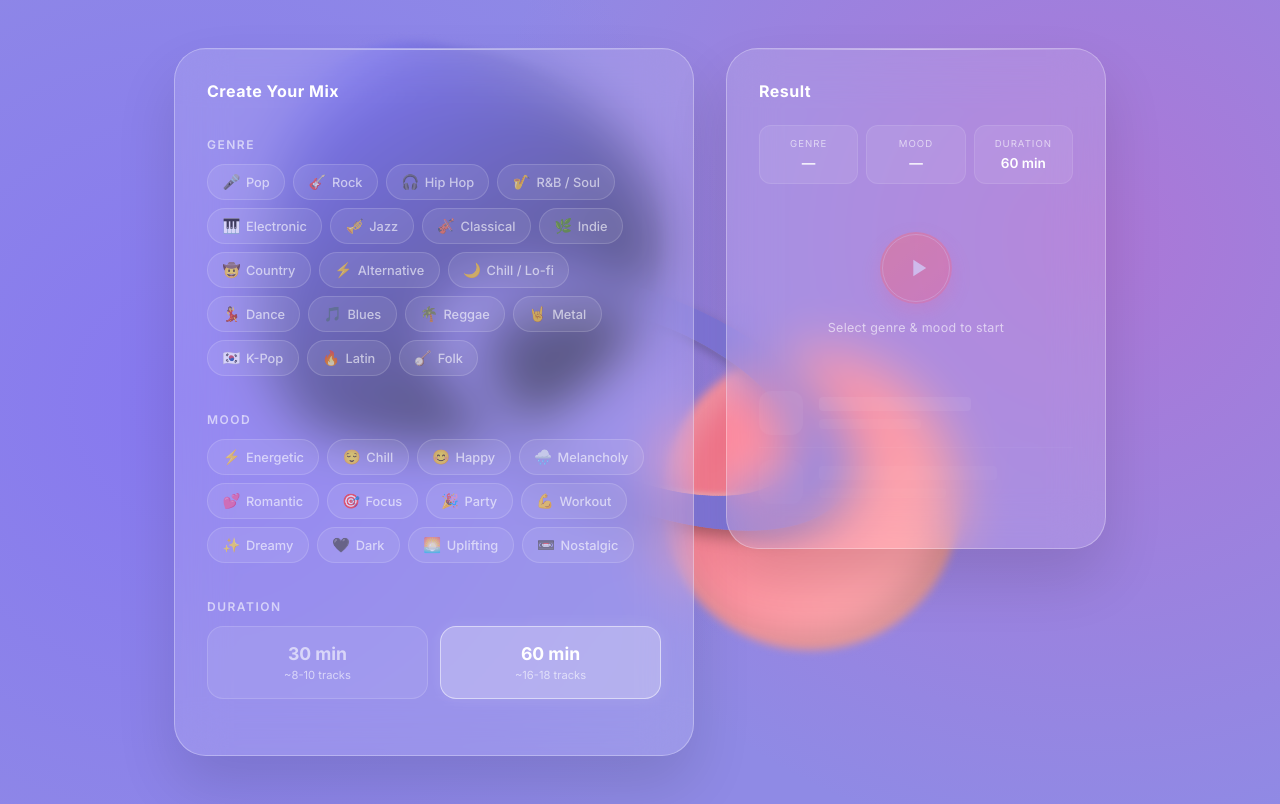
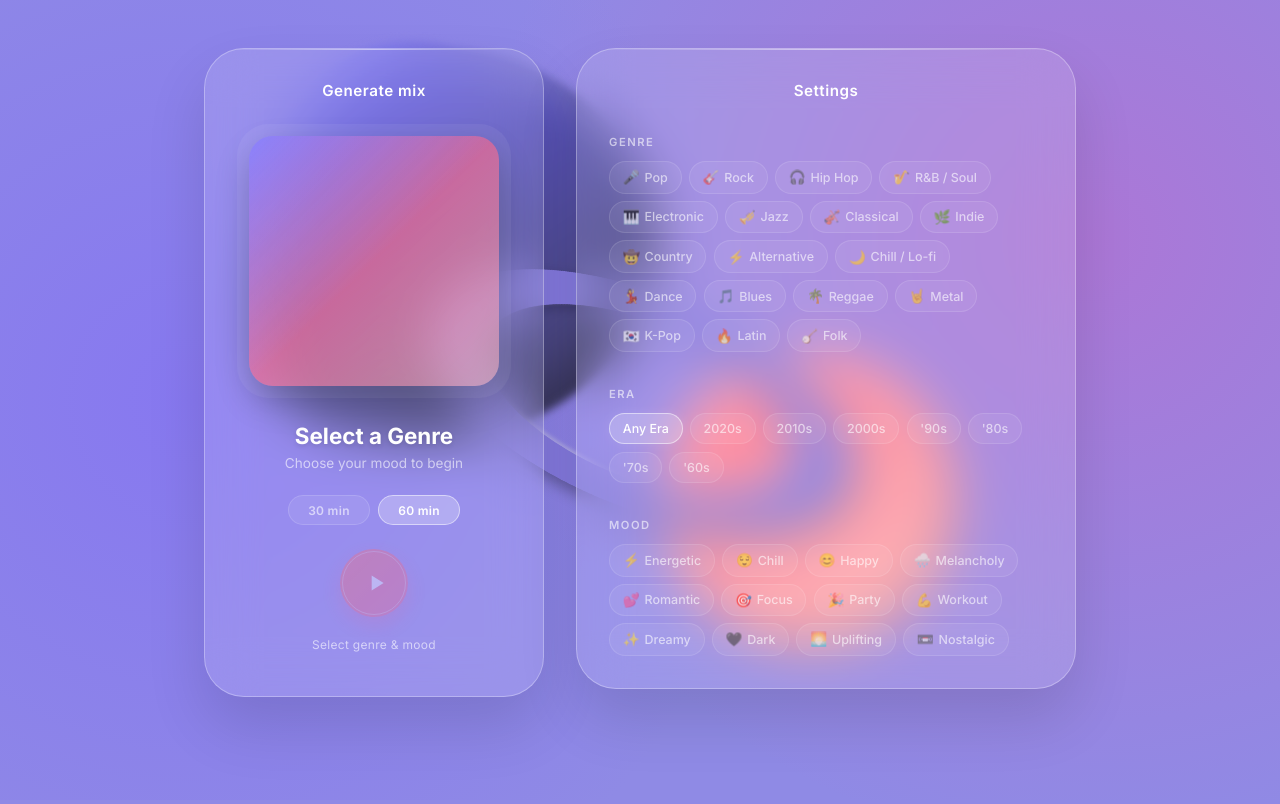
Before and after one commit to raynya1212/music-playlist-generator, a Next.js app: page / in a window 1280 px wide. Built offline with nearby package versions, Linux system fonts and the light colour scheme.

Commit message:
feat: restore music player UI with genre/mood/era/duration selection

```diff
--- a/app/api/generate/route.ts
+++ b/app/api/generate/route.ts
@@ -8,7 +8,7 @@ const ai = new GoogleGenAI({ apiKey: process.env.GEMINI_API_KEY });
 export async function POST(req: Request) {
   try {
     const body = await req.json();
-    const { genre, mood, duration } = body;
+    const { genre, mood, duration, era } = body;
 
     if (!genre || !mood || !duration) {
       return NextResponse.json({ error: "Genre, mood, and duration are required." }, { status: 400 });
@@ -16,6 +16,10 @@ export async function POST(req: Request) {
 
     const trackCount = duration === "30" ? "8-10" : "16-18";
     const durationLabel = duration === "30" ? "30-minute" : "1-hour";
+
+    const eraInstruction = era && era !== "any"
+      ? `- All tracks should be from the ${era} era/decade.`
+      : `- Include tracks from any era, but lean towards newer releases.`;
 
     // 1. Generate Playlist with Gemini
     const prompt = `
@@ -26,8 +30,8 @@ export async function POST(req: Request) {
 
       Requirements:
       - All tracks must fit the specified genre and mood.
+      ${eraInstruction}
       - Include a diverse mix of well-known hits and hidden gems within that genre.
-      - Focus primarily on new releases and recent tracks, but include a few timeless favorites if they match the mood.
       - Avoid repeating the same artists. Maximize variety.
       - Make the playlist flow naturally — consider energy levels and transitions between tracks.
 
--- a/app/globals.css
+++ b/app/globals.css
@@ -106,7 +106,7 @@ body {
   backdrop-filter: blur(25px);
   -webkit-backdrop-filter: blur(25px);
   border: 1px solid var(--glass-border);
-  border-radius: 2rem;
+  border-radius: 2.5rem;
   padding: 2rem;
   box-shadow: var(--glass-shadow);
   display: flex;
@@ -122,183 +122,153 @@ body {
   background: linear-gradient(90deg, rgba(255,255,255,0) 0%, rgba(255,255,255,0.5) 50%, rgba(255,255,255,0) 100%);
 }
 
-.options-panel {
-  width: 520px;
-  flex-shrink: 0;
-}
-
-.result-panel {
-  width: 380px;
+/* Player panel (left) */
+.player-panel {
+  width: 340px;
   flex-shrink: 0;
   position: sticky;
   top: 3rem;
 }
 
-/* Header inside panels */
+/* List panel (right) */
+.list-panel {
+  width: 500px;
+  flex-shrink: 0;
+}
+
+/* Header */
 .panel-header {
   display: flex;
-  justify-content: space-between;
+  justify-content: center;
   align-items: center;
   margin-bottom: 1.5rem;
 }
 
 .header-title {
-  font-size: 1rem;
-  font-weight: 700;
+  font-size: 0.95rem;
+  font-weight: 600;
   letter-spacing: 0.5px;
 }
 
-/* Sections */
-.section {
+/* Album Art */
+.album-art-container {
+  width: 100%;
+  aspect-ratio: 1;
+  border-radius: 2rem;
+  margin-bottom: 1.5rem;
+  position: relative;
+  background: rgba(255,255,255,0.06);
+  padding: 0.75rem;
+}
+
+.album-art {
+  width: 100%;
+  height: 100%;
+  border-radius: 1.5rem;
+  background:
+    linear-gradient(135deg, rgba(108, 99, 255, 0.8) 0%, rgba(255, 101, 132, 0.6) 50%, rgba(255, 184, 184, 0.5) 100%);
+  box-shadow: 0 15px 35px rgba(0,0,0,0.2);
+  position: relative;
+  overflow: hidden;
+  display: flex;
+  justify-content: center;
+  align-items: center;
+}
+
+.album-art::after {
+  content: '';
+  position: absolute;
+  top: 0; left: 0; right: 0; bottom: 0;
+  background: linear-gradient(135deg, rgba(255,255,255,0.15) 0%, transparent 50%);
+  pointer-events: none;
+}
+
+.album-overlay {
+  position: relative;
+  z-index: 2;
+  display: flex;
+  justify-content: center;
+  align-items: center;
+}
+
+.album-genre-icon {
+  font-size: 5rem;
+  filter: drop-shadow(0 4px 12px rgba(0,0,0,0.3));
+  animation: pulse-icon 3s ease-in-out infinite;
+}
+
+@keyframes pulse-icon {
+  0%, 100% { transform: scale(1); }
+  50% { transform: scale(1.08); }
+}
+
+/* Track Info */
+.track-info {
+  text-align: center;
   margin-bottom: 1.5rem;
 }
 
-.section-title {
-  font-size: 0.75rem;
-  text-transform: uppercase;
-  letter-spacing: 1.5px;
-  color: var(--text-secondary);
-  margin-bottom: 0.75rem;
-  font-weight: 600;
+.track-title {
+  font-size: 1.4rem;
+  font-weight: 700;
+  margin: 0 0 0.4rem 0;
+  text-shadow: 0 2px 4px rgba(0,0,0,0.1);
 }
 
-/* Chip Grid */
-.chip-grid {
-  display: flex;
-  flex-wrap: wrap;
-  gap: 0.5rem;
+.track-artist {
+  font-size: 0.85rem;
+  color: var(--text-secondary);
+  margin: 0;
 }
 
-.chip {
-  display: inline-flex;
-  align-items: center;
-  gap: 0.35rem;
-  padding: 0.5rem 0.9rem;
+/* Duration bar */
+.duration-bar {
+  display: flex;
+  justify-content: center;
+  gap: 0.5rem;
+  margin-bottom: 1.5rem;
+}
+
+.duration-pill {
+  padding: 0.4rem 1.2rem;
   border-radius: 999px;
-  border: 1px solid rgba(255, 255, 255, 0.15);
-  background: rgba(255, 255, 255, 0.08);
+  border: 1px solid rgba(255,255,255,0.15);
+  background: rgba(255,255,255,0.08);
   color: var(--text-secondary);
-  font-size: 0.8rem;
-  font-weight: 500;
+  font-size: 0.75rem;
+  font-weight: 600;
   cursor: pointer;
   transition: all 0.25s ease;
   font-family: var(--font-main);
+  letter-spacing: 0.3px;
 }
 
-.chip:hover {
-  background: rgba(255, 255, 255, 0.18);
-  color: var(--text-primary);
-  border-color: rgba(255, 255, 255, 0.3);
+.duration-pill:hover {
+  background: rgba(255,255,255,0.15);
 }
 
-.chip-active {
-  background: rgba(255, 255, 255, 0.25) !important;
+.duration-pill-active {
+  background: rgba(255,255,255,0.25) !important;
   color: var(--text-primary) !important;
-  border-color: rgba(255, 255, 255, 0.5) !important;
-  box-shadow: 0 0 15px rgba(255, 255, 255, 0.1);
+  border-color: rgba(255,255,255,0.5) !important;
 }
 
-.chip:disabled {
+.duration-pill:disabled {
   opacity: 0.5;
   cursor: not-allowed;
 }
 
-.chip-icon {
-  font-size: 0.9rem;
+/* Controls */
+.controls {
+  display: flex;
+  justify-content: center;
+  align-items: center;
+  margin-bottom: 0.5rem;
 }
 
-/* Duration Toggle */
-.duration-toggle {
-  display: flex;
-  gap: 0.75rem;
-}
-
-.duration-btn {
-  flex: 1;
-  padding: 1rem;
-  border-radius: 1rem;
-  border: 1px solid rgba(255, 255, 255, 0.15);
-  background: rgba(255, 255, 255, 0.08);
-  color: var(--text-secondary);
-  cursor: pointer;
-  transition: all 0.25s ease;
-  text-align: center;
-  font-family: var(--font-main);
-}
-
-.duration-btn:hover {
-  background: rgba(255, 255, 255, 0.15);
-  border-color: rgba(255, 255, 255, 0.3);
-}
-
-.duration-active {
-  background: rgba(255, 255, 255, 0.25) !important;
-  border-color: rgba(255, 255, 255, 0.5) !important;
-  color: var(--text-primary) !important;
-  box-shadow: 0 0 15px rgba(255, 255, 255, 0.1);
-}
-
-.duration-btn:disabled {
-  opacity: 0.5;
-  cursor: not-allowed;
-}
-
-.duration-label {
-  display: block;
-  font-size: 1.1rem;
-  font-weight: 700;
-  color: inherit;
-}
-
-.duration-desc {
-  display: block;
-  font-size: 0.7rem;
-  color: var(--text-secondary);
-  margin-top: 0.25rem;
-}
-
-/* Selection Summary */
-.selection-summary {
-  display: flex;
-  gap: 0.5rem;
-  margin-bottom: 1.5rem;
-}
-
-.summary-item {
-  flex: 1;
-  padding: 0.75rem;
-  background: rgba(255, 255, 255, 0.08);
-  border-radius: 0.75rem;
-  text-align: center;
-  border: 1px solid rgba(255,255,255,0.1);
-}
-
-.summary-label {
-  display: block;
-  font-size: 0.6rem;
-  text-transform: uppercase;
-  letter-spacing: 1px;
-  color: var(--text-secondary);
-  margin-bottom: 0.35rem;
-}
-
-.summary-value {
-  display: block;
-  font-size: 0.85rem;
-  font-weight: 600;
-}
-
-/* Generate Area */
-.generate-area {
-  display: flex;
-  flex-direction: column;
-  align-items: center;
-  margin: 1.5rem 0;
-}
-
-.generate-btn {
-  width: 72px;
-  height: 72px;
+.play-btn {
+  width: 68px;
+  height: 68px;
   border-radius: 50%;
   background: var(--accent-gradient);
   border: none;
@@ -312,7 +282,7 @@ body {
   position: relative;
 }
 
-.generate-btn::before {
+.play-btn::before {
   content: '';
   position: absolute;
   top: 2px; left: 2px; right: 2px; bottom: 2px;
@@ -320,72 +290,112 @@ body {
   border: 1px solid rgba(255,255,255,0.4);
 }
 
-.generate-btn:hover:not(:disabled) {
+.play-btn:hover:not(:disabled) {
   transform: scale(1.08);
   box-shadow: 0 12px 30px rgba(240, 98, 146, 0.6);
 }
 
-.generate-btn:disabled {
-  opacity: 0.4;
+.play-btn:disabled {
+  opacity: 0.35;
   cursor: not-allowed;
   transform: none;
 }
 
-.generate-btn svg {
+.play-btn svg {
+  width: 26px;
+  height: 26px;
+  fill: currentColor;
   margin-left: 4px;
 }
 
-.generate-btn.loading svg {
+.play-btn.loading svg {
   margin-left: 0;
 }
 
 .generate-hint {
   text-align: center;
   color: var(--text-secondary);
-  font-size: 0.78rem;
-  margin-top: 1rem;
+  font-size: 0.75rem;
+  margin-top: 0.75rem;
   letter-spacing: 0.3px;
 }
 
 /* Error */
 .error-msg {
   color: #ffb8b8;
-  font-size: 0.82rem;
+  font-size: 0.8rem;
   text-align: center;
   background: rgba(255, 100, 100, 0.12);
-  padding: 0.75rem;
+  padding: 0.6rem;
   border-radius: 0.75rem;
   border: 1px solid rgba(255, 100, 100, 0.2);
-  margin-bottom: 1rem;
+  margin-top: 1rem;
 }
 
-/* Reset Button */
-.reset-btn {
-  display: block;
-  width: 100%;
-  padding: 0.75rem;
-  margin-top: 1rem;
+/* Sections */
+.section {
+  margin-bottom: 1.5rem;
+}
+
+.section:last-child {
+  margin-bottom: 0;
+}
+
+.section-title {
+  font-size: 0.7rem;
+  text-transform: uppercase;
+  letter-spacing: 1.5px;
+  color: var(--text-secondary);
+  margin-bottom: 0.75rem;
+  font-weight: 600;
+}
+
+/* Chip Grid */
+.chip-grid {
+  display: flex;
+  flex-wrap: wrap;
+  gap: 0.45rem;
+}
+
+.chip {
+  display: inline-flex;
+  align-items: center;
+  gap: 0.3rem;
+  padding: 0.45rem 0.8rem;
   border-radius: 999px;
-  border: 1px solid rgba(255, 255, 255, 0.2);
-  background: rgba(255, 255, 255, 0.1);
-  color: var(--text-primary);
-  font-size: 0.85rem;
-  font-weight: 600;
+  border: 1px solid rgba(255, 255, 255, 0.12);
+  background: rgba(255, 255, 255, 0.06);
+  color: var(--text-secondary);
+  font-size: 0.78rem;
+  font-weight: 500;
   cursor: pointer;
   transition: all 0.25s ease;
   font-family: var(--font-main);
 }
 
-.reset-btn:hover {
-  background: rgba(255, 255, 255, 0.2);
-  border-color: rgba(255, 255, 255, 0.4);
+.chip:hover {
+  background: rgba(255, 255, 255, 0.15);
+  color: var(--text-primary);
+  border-color: rgba(255, 255, 255, 0.25);
+}
+
+.chip-active {
+  background: rgba(255, 255, 255, 0.22) !important;
+  color: var(--text-primary) !important;
+  border-color: rgba(255, 255, 255, 0.5) !important;
+  box-shadow: 0 0 12px rgba(255, 255, 255, 0.08);
+}
+
+.chip:disabled {
+  opacity: 0.5;
+  cursor: not-allowed;
+}
+
+.chip-icon {
+  font-size: 0.85rem;
 }
 
 /* List Items */
-.placeholder-list {
-  margin-top: 0.5rem;
-}
-
 .list-item {
   display: flex;
   align-items: center;
@@ -404,6 +414,8 @@ body {
   background: rgba(255,255,255,0.2);
   margin-right: 1rem;
   flex-shrink: 0;
+  background-size: cover;
+  background-position: center;
 }
 
 .list-item-info {
@@ -445,6 +457,28 @@ body {
   color: #ff6b6b;
 }
 
+/* Reset Button */
+.reset-btn {
+  display: block;
+  width: 100%;
+  padding: 0.7rem;
+  margin-top: 1rem;
+  border-radius: 999px;
+  border: 1px solid rgba(255, 255, 255, 0.2);
+  background: rgba(255, 255, 255, 0.08);
+  color: var(--text-primary);
+  font-size: 0.82rem;
+  font-weight: 600;
+  cursor: pointer;
+  transition: all 0.25s ease;
+  font-family: var(--font-main);
+}
+
+.reset-btn:hover {
+  background: rgba(255, 255, 255, 0.18);
+  border-color: rgba(255, 255, 255, 0.4);
+}
+
 /* Animations */
 @keyframes spin {
   from { transform: rotate(0deg); }
@@ -461,20 +495,20 @@ body {
 }
 
 /* Responsive */
-@media (max-width: 960px) {
+@media (max-width: 900px) {
   .container {
     flex-direction: column;
     align-items: center;
     padding-top: 2rem;
   }
 
-  .options-panel,
-  .result-panel {
+  .player-panel,
+  .list-panel {
     width: 100%;
-    max-width: 520px;
+    max-width: 500px;
   }
 
-  .result-panel {
+  .player-panel {
     position: static;
   }
 }
@@ -489,12 +523,16 @@ body {
     border-radius: 1.5rem;
   }
 
-  .chip {
-    padding: 0.4rem 0.7rem;
-    font-size: 0.75rem;
+  .player-panel {
+    width: 100%;
   }
 
-  .selection-summary {
-    flex-direction: column;
+  .chip {
+    padding: 0.35rem 0.6rem;
+    font-size: 0.72rem;
+  }
+
+  .album-genre-icon {
+    font-size: 3.5rem;
   }
 }
--- a/app/page.tsx
+++ b/app/page.tsx
@@ -39,6 +39,17 @@ const MOODS = [
   { id: "nostalgic", label: "Nostalgic", icon: "📼" },
 ];
 
+const ERAS = [
+  { id: "any", label: "Any Era" },
+  { id: "2020s", label: "2020s" },
+  { id: "2010s", label: "2010s" },
+  { id: "2000s", label: "2000s" },
+  { id: "90s", label: "'90s" },
+  { id: "80s", label: "'80s" },
+  { id: "70s", label: "'70s" },
+  { id: "60s", label: "'60s" },
+];
+
 const DURATIONS = [
   { id: "30", label: "30 min", desc: "~8-10 tracks" },
   { id: "60", label: "60 min", desc: "~16-18 tracks" },
@@ -51,8 +62,12 @@ export default function Home() {
   const [genre, setGenre] = useState<string | null>(null);
   const [mood, setMood] = useState<string | null>(null);
   const [duration, setDuration] = useState<string>("60");
+  const [era, setEra] = useState<string>("any");
 
   const canGenerate = genre && mood && !loading;
+  const selectedGenre = GENRES.find(g => g.id === genre);
+  const selectedMood = MOODS.find(m => m.id === mood);
+  const selectedEra = ERAS.find(e => e.id === era);
 
   const handleGenerate = async () => {
     if (!canGenerate) return;
@@ -64,7 +79,7 @@ export default function Home() {
       const res = await fetch("/api/generate", {
         method: "POST",
         headers: { "Content-Type": "application/json" },
-        body: JSON.stringify({ genre, mood, duration }),
+        body: JSON.stringify({ genre, mood, duration, era }),
       });
 
       const data = await res.json();
@@ -97,13 +112,81 @@ export default function Home() {
       <div className="shape-ring"></div>
 
       <main className="container">
-        {/* Left Panel - Options */}
-        <div className="glass-panel options-panel">
+        {/* Left Panel - Player Style */}
+        <div className="glass-panel player-panel">
           <div className="panel-header">
-            <span className="header-title">Create Your Mix</span>
+            <span className="header-title">Generate mix</span>
           </div>
 
-          {/* Genre Selection */}
+          <div className="album-art-container">
+            <div className="album-art">
+              {selectedGenre && (
+                <div className="album-overlay">
+                  <span className="album-genre-icon">{selectedGenre.icon}</span>
+                </div>
+              )}
+            </div>
+          </div>
+
+          <div className="track-info">
+            <h2 className="track-title">
+              {selectedGenre ? selectedGenre.label : "Select a Genre"}
+            </h2>
+            <p className="track-artist">
+              {selectedMood
+                ? `${selectedMood.icon} ${selectedMood.label} · ${selectedEra?.label} · ${DURATIONS.find(d => d.id === duration)?.label}`
+                : "Choose your mood to begin"}
+            </p>
+          </div>
+
+          {/* Duration toggle styled like a progress bar area */}
+          <div className="duration-bar">
+            {DURATIONS.map((d) => (
+              <button
+                key={d.id}
+                className={`duration-pill ${duration === d.id ? 'duration-pill-active' : ''}`}
+                onClick={() => setDuration(d.id)}
+                disabled={loading}
+              >
+                {d.label}
+              </button>
+            ))}
+          </div>
+
+          {/* Play / Generate button */}
+          <div className="controls">
+            <button
+              className={`play-btn ${loading ? 'loading' : ''}`}
+              onClick={handleGenerate}
+              disabled={!canGenerate}
+              title={!genre || !mood ? "Select a genre and mood first" : "Generate Playlist"}
+            >
+              {loading ? (
+                <div className="spinner"></div>
+              ) : (
+                <svg xmlns="http://www.w3.org/2000/svg" viewBox="0 0 24 24"><path d="M8 5v14l11-7z"/></svg>
+              )}
+            </button>
+          </div>
+
+          <p className="generate-hint">
+            {loading ? 'Generating your mix...' : !genre || !mood ? 'Select genre & mood' : 'Tap to generate'}
+          </p>
+
+          {error && (
+            <div className="error-msg">
+              {error}
+            </div>
+          )}
+        </div>
+
+        {/* Right Panel - Selections & Result */}
+        <div className="glass-panel list-panel">
+          <div className="panel-header">
+            <span className="header-title">Settings</span>
+          </div>
+
+          {/* Genre */}
           <div className="section">
             <h3 className="section-title">Genre</h3>
             <div className="chip-grid">
@@ -121,7 +204,24 @@ export default function Home() {
             </div>
           </div>
 
-          {/* Mood Selection */}
+          {/* Era */}
+          <div className="section">
+            <h3 className="section-title">Era</h3>
+            <div className="chip-grid">
+              {ERAS.map((e) => (
+                <button
+                  key={e.id}
+                  className={`chip ${era === e.id ? 'chip-active' : ''}`}
+                  onClick={() => setEra(e.id)}
+                  disabled={loading}
+                >
+                  <span>{e.label}</span>
+                </button>
+              ))}
+            </div>
+          </div>
+
+          {/* Mood */}
           <div className="section">
             <h3 className="section-title">Mood</h3>
             <div className="chip-grid">
@@ -139,97 +239,14 @@ export default function Home() {
             </div>
           </div>
 
-          {/* Duration */}
-          <div className="section">
-            <h3 className="section-title">Duration</h3>
-            <div className="duration-toggle">
-              {DURATIONS.map((d) => (
-                <button
-                  key={d.id}
-                  className={`duration-btn ${duration === d.id ? 'duration-active' : ''}`}
-                  onClick={() => setDuration(d.id)}
-                  disabled={loading}
-                >
-                  <span className="duration-label">{d.label}</span>
-                  <span className="duration-desc">{d.desc}</span>
-                </button>
-              ))}
-            </div>
-          </div>
-        </div>
-
-        {/* Right Panel - Generate & Result */}
-        <div className="glass-panel result-panel">
-          <div className="panel-header">
-            <span className="header-title">Result</span>
-          </div>
-
-          {/* Summary of selections */}
-          <div className="selection-summary">
-            <div className="summary-item">
-              <span className="summary-label">Genre</span>
-              <span className="summary-value">{genre ? GENRES.find(g => g.id === genre)?.label : '—'}</span>
-            </div>
-            <div className="summary-item">
-              <span className="summary-label">Mood</span>
-              <span className="summary-value">{mood ? MOODS.find(m => m.id === mood)?.label : '—'}</span>
-            </div>
-            <div className="summary-item">
-              <span className="summary-label">Duration</span>
-              <span className="summary-value">{DURATIONS.find(d => d.id === duration)?.label}</span>
-            </div>
-          </div>
-
-          {/* Generate button */}
-          <div className="generate-area">
-            <button
-              className={`generate-btn ${loading ? 'loading' : ''}`}
-              onClick={handleGenerate}
-              disabled={!canGenerate}
-              title={!genre || !mood ? "Select a genre and mood first" : "Generate Playlist"}
-            >
-              {loading ? (
-                <div className="spinner"></div>
-              ) : (
-                <svg xmlns="http://www.w3.org/2000/svg" width="28" height="28" viewBox="0 0 24 24" fill="currentColor"><path d="M8 5v14l11-7z"/></svg>
-              )}
-            </button>
-            <p className="generate-hint">
-              {loading ? 'Generating your mix...' : !genre || !mood ? 'Select genre & mood to start' : 'Tap to generate'}
-            </p>
-          </div>
-
-          {/* Error */}
-          {error && (
-            <div className="error-msg">
-              {error}
-            </div>
-          )}
-
           {/* Result */}
-          {playlist ? (
-            <>
+          {playlist && (
+            <div className="section">
+              <h3 className="section-title">Your Playlist</h3>
               <PlaylistCard url={playlist.url} name={playlist.name} trackCount={playlist.count} />
               <button className="reset-btn" onClick={handleReset}>
                 Generate Another
               </button>
-            </>
-          ) : !loading && (
-            <div className="placeholder-list">
-              <div className="list-item" style={{ opacity: 0.4 }}>
-                <div className="list-item-img" style={{ background: 'rgba(255,255,255,0.1)' }}></div>
-                <div className="list-item-info">
-                  <div style={{ width: '60%', height: '14px', background: 'rgba(255,255,255,0.15)', borderRadius: '4px' }}></div>
-                  <div style={{ width: '40%', height: '10px', background: 'rgba(255,255,255,0.08)', borderRadius: '4px', marginTop: '8px' }}></div>
-                </div>
-              </div>
-              <div className="list-item" style={{ opacity: 0.2 }}>
-                <div className="list-item-img" style={{ background: 'rgba(255,255,255,0.1)' }}></div>
-                <div className="list-item-info">
-                  <div style={{ width: '70%', height: '14px', background: 'rgba(255,255,255,0.15)', borderRadius: '4px' }}></div>
-                  <div style={{ width: '50%', height: '10px', background: 'rgba(255,255,255,0.08)', borderRadius: '4px', marginTop: '8px' }}></div>
-                </div>
-              </div>
             </div>
           )}
         </div>
```
